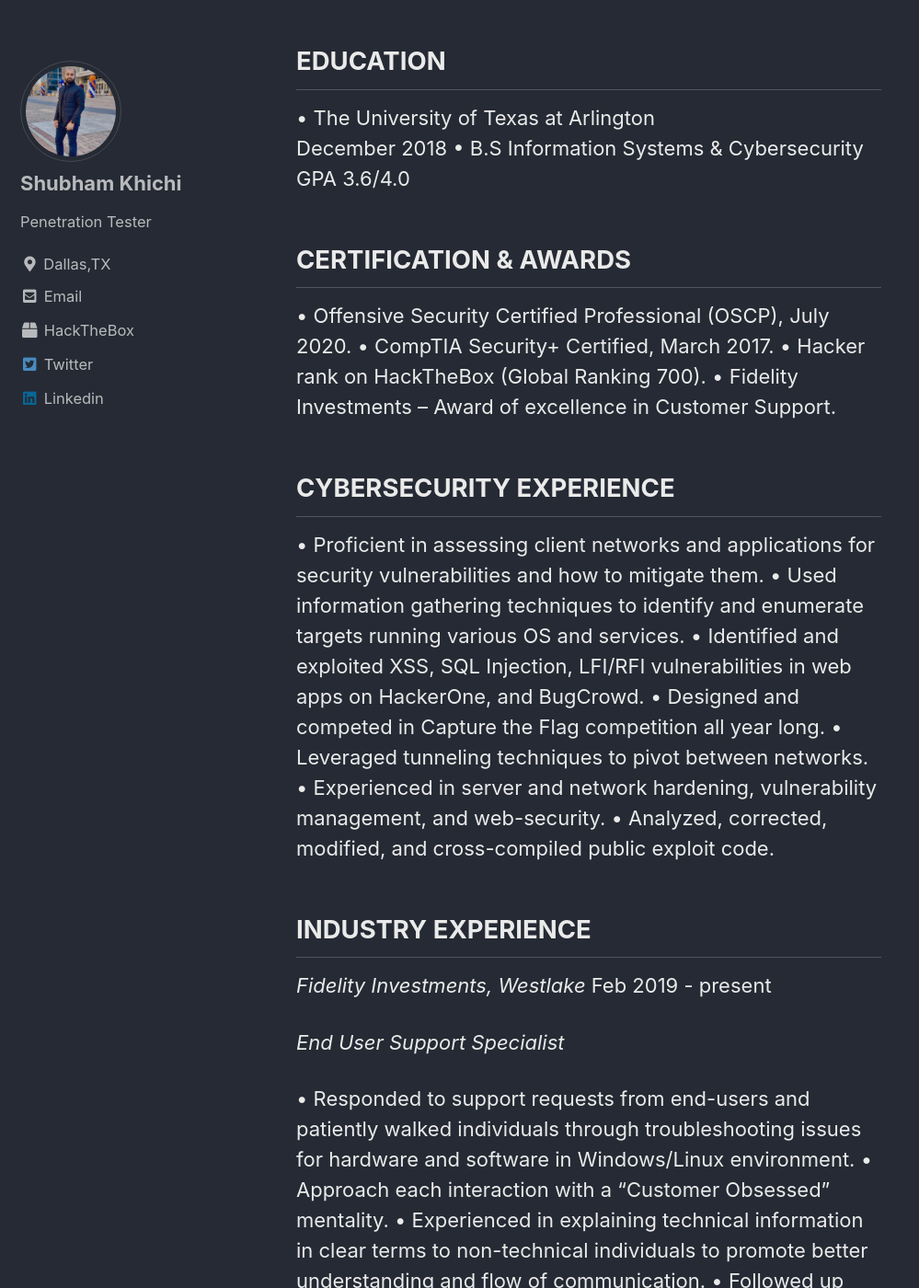
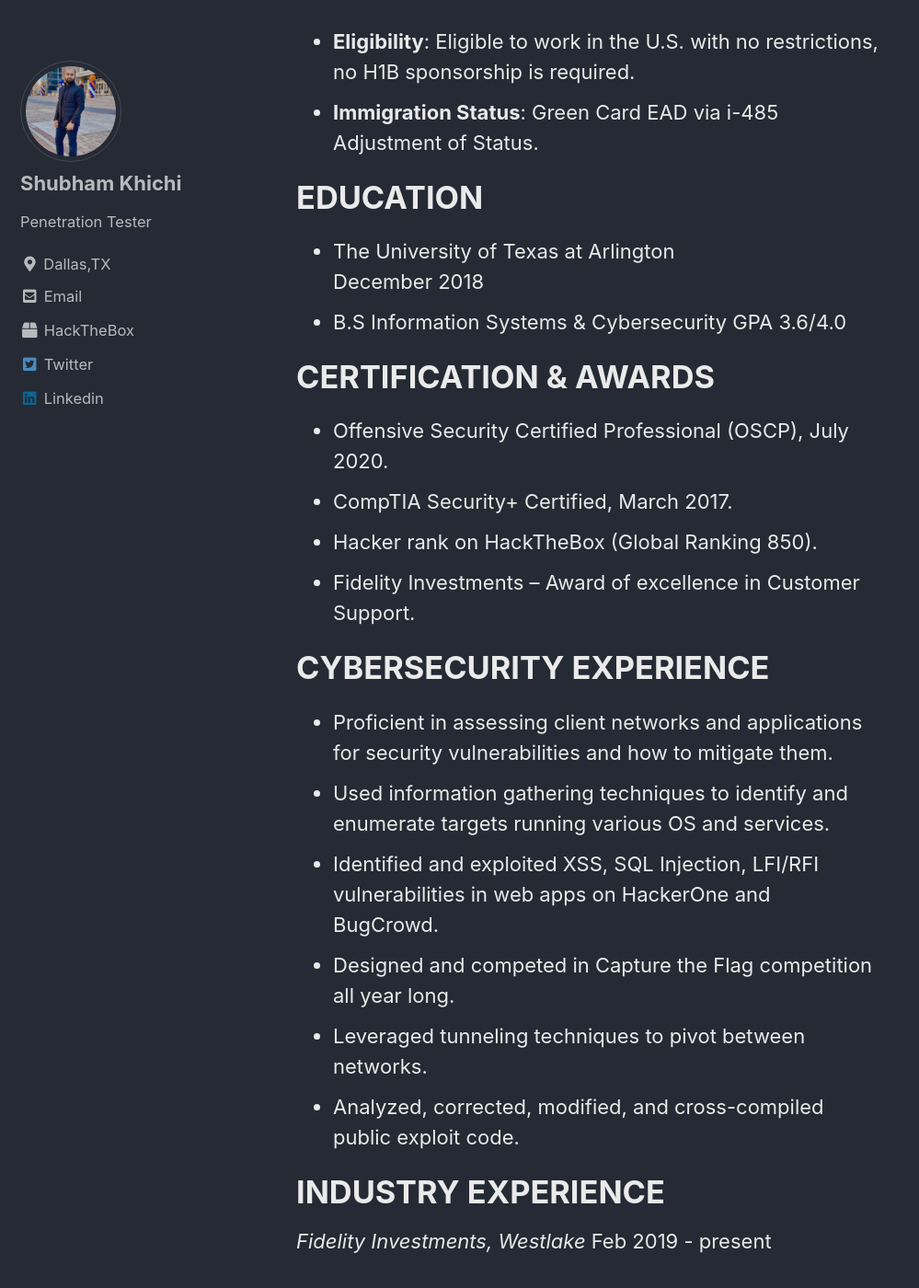
Before and after one commit to da3mond/hacknowledge, a Jekyll site: the page built from _pages/resume.md, in a window 1280 px wide and 1400 px high, scrolled down 685 px. Shown: the whole window at 92% size, without its empty margins (0-999 px from the left). Built offline with Jekyll 4.4.1, drawn with Linux system fonts in a browser that asks for light colours; cached includes are drawn as plain includes; some of the changed text lies outside the part shown.

Commit message:
Update resume.md

```diff
--- a/_pages/resume.md
+++ b/_pages/resume.md
@@ -5,56 +5,53 @@ author_profile: true
 ---
 
 
-## SUMMARY
+# SUMMARY
 
-I can perform extensive network penetration testing and manipulation of network infrastructure, web and mobile application testing, source code reviews, threat analysis, wireless network assessments, and social-engineering assessments. I have a lot of experience in developing comprehensive and accurate reports and presentations for both technical and executive audiences. I hold a hacker rank in the Hackthebox community and occasionally participates in bug bounty programs. I also participate in CTF challenges each month. Also, possess excellent customer service skills to transfer technical knowledge to non-technical customers.
+Offensive Security practitioner pursuing new opportunities in penetration testing space. Experienced in web application testing, network analysis, finding, and mitigating vulnerabilities. Eager to apply my knowledge in the security industry and willing to go the extra mile to learn and refine my skills. I am detail-oriented and confident in my practice of pen testing and reporting. Also, possess excellent customer service skills to transfer technical knowledge to non-technical customers. Always have a learning approach toward my job and calm composure in the face of a difficult customer situation.
 
-## EDUCATION
+# IMMIGRATION
 
-• The University of Texas at Arlington
+- **Eligibility**: Eligible to work in the U.S. with no restrictions, no H1B sponsorship is required.
+- **Immigration Status**: Green Card EAD via i-485 Adjustment of Status.
+
+# EDUCATION
+
+- The University of Texas at Arlington
   December 2018
-• B.S Information Systems &amp; Cybersecurity GPA 3.6/4.0
+- B.S Information Systems &amp; Cybersecurity GPA 3.6/4.0
 
-## CERTIFICATION &amp; AWARDS
+# CERTIFICATION &amp; AWARDS
 
-• Offensive Security Certified Professional (OSCP), July 2020.
-• CompTIA Security+ Certified, March 2017.
-• Hacker rank on HackTheBox (Global Ranking 700).
-• Fidelity Investments – Award of excellence in Customer Support.
+- Offensive Security Certified Professional (OSCP), July 2020.
+- CompTIA Security+ Certified, March 2017.
+- Hacker rank on HackTheBox (Global Ranking 850).
+- Fidelity Investments – Award of excellence in Customer Support.
 
-## CYBERSECURITY EXPERIENCE
+# CYBERSECURITY EXPERIENCE
 
-•	Proficient in assessing client networks and applications for security vulnerabilities and how to mitigate them.
-•	Used information gathering techniques to identify and enumerate targets running various OS and services.
-•	Identified and exploited XSS, SQL Injection, LFI/RFI vulnerabilities in web apps on HackerOne, and BugCrowd.
-•	Designed and competed in Capture the Flag competition all year long.
-•	Leveraged tunneling techniques to pivot between networks.
-•	Experienced in server and network hardening, vulnerability management, and web-security.
-•	Analyzed, corrected, modified, and cross-compiled public exploit code.
+- Proficient in assessing client networks and applications for security vulnerabilities and how to mitigate them.
+- Used information gathering techniques to identify and enumerate targets running various OS and services.
+- Identified and exploited XSS, SQL Injection, LFI/RFI vulnerabilities in web apps on HackerOne and BugCrowd.
+- Designed and competed in Capture the Flag competition all year long.
+- Leveraged tunneling techniques to pivot between networks.
+- Analyzed, corrected, modified, and cross-compiled public exploit code.
 
-
-
-## INDUSTRY EXPERIENCE
+# INDUSTRY EXPERIENCE
 
 *Fidelity Investments, Westlake*
 Feb 2019 - present
 
 _End User Support Specialist_
 
-• Responded to support requests from end-users and patiently walked individuals through troubleshooting issues for hardware and software in Windows/Linux environment.
-• Approach each interaction with a “Customer Obsessed” mentality.
-• Experienced in explaining technical information in clear terms to non-technical individuals to promote better understanding and flow of communication.
-• Followed up with clients to verify optimal customer satisfaction following support engagement and problem resolution.
-• Record, track, and detail all interactions in the ServiceNow ticketing tool, as well as identify and escalating critical incidents.
-• Evaluate documented resolutions and analyze trends to triage security incidents and involve the onboard SOC team.
-• Research issues using available internally resources.
-• Support various types of end-users, from software engineers and financial associates, to top executives.
+- Provided top-notch software troubleshooting service for Fidelity associates.
+- Strengthened and maintained an outstanding Service Level Agreement of 92% throughout tenure.
+- Consistently achieved top ranks in monthly metrics, call duration, number of calls per shift, and customer satisfaction ratings.
+- Proficient in detail-oriented ticket documentation using ServiceNow, while exhausting every avenue to resolve software bugs and maintaining quick service.
 
+# TECHNICAL SKILLS
 
-## TECHNICAL SKILLS
-
-•  **Software:**  Python, PHP, JavaScript, Perl, Bash/Shell, PowerShell.
-•  **Platform:**  Docker, AWS, VMware Workstation/Fusion, Active Directory.
-•  **Tooling:** Ansible, OpenVAS, Powershell Empire, Nmap, Metasploit Pro, BurpSuite Pro, AD attacks, etc.
-• **Web Application Vulnerabilities:** SQL Injection, XSS(Stored, DOM, Reflected), OWASP top 10 2020, etc.
-• **SIEM tools:** Splunk, Sumo Logic, ELK(Kibana)
+-  **Software:**  Python, PHP, JavaScript, Perl, Bash/Shell, PowerShell.
+-  **Platform:**  Docker, AWS, VMware Workstation/Fusion, Active Directory.
+-  **Tooling:** Ansible, OpenVAS, Powershell Empire, Nmap, Metasploit Pro, BurpSuite Pro, AD attacks, etc.
+- **Web Application Vulnerabilities:** SQL Injection, XSS(Stored, DOM, Reflected), OWASP top 10 2020, etc.
+- **SIEM tools:** Splunk, Sumo Logic, ELK(Kibana)
```
